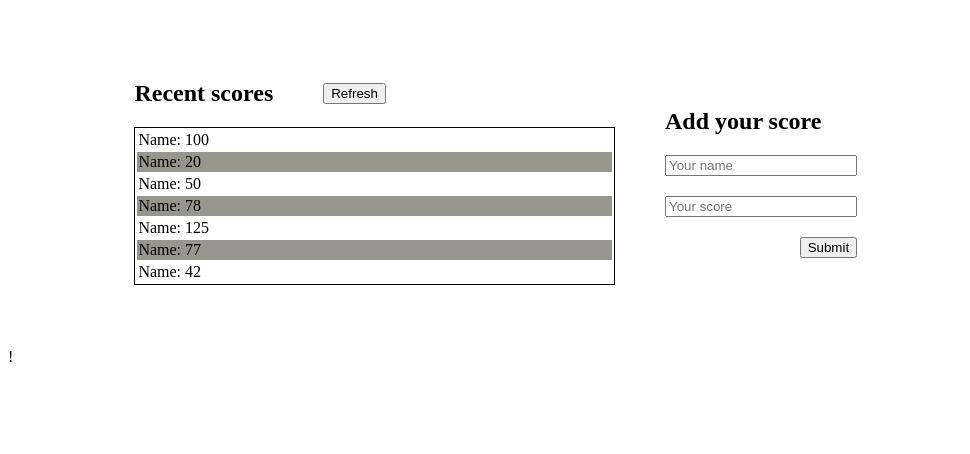
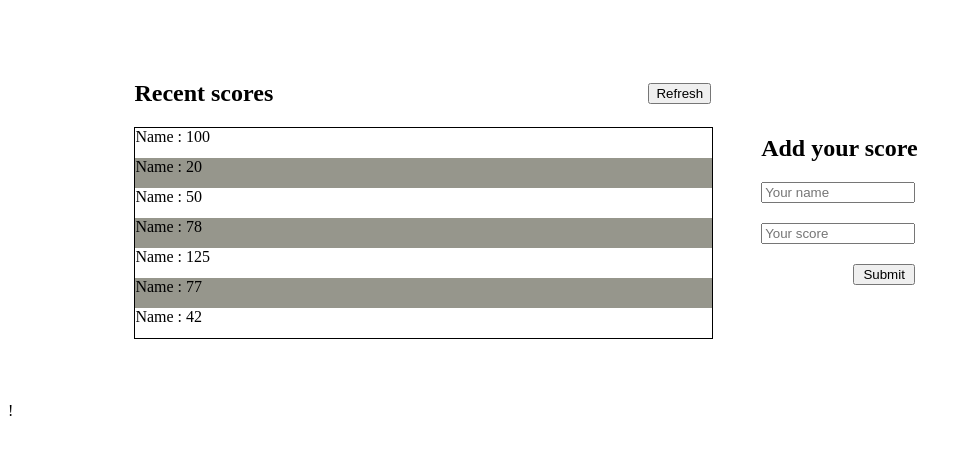
Before and after one commit to Hisoka37/Leaderboard, a website built with webpack: page src/template.html in a window 1280 px wide. Shown: the part 124-578 px from the top of the page, without its empty margins (0-970 px from the left). Built offline with nearby package versions, Linux system fonts and the light colour scheme.

Commit message:
Add scores list by using javascript modules and fix readme file structure

```diff
--- a/package.json
+++ b/package.json
@@ -6,7 +6,7 @@
   "scripts": {
     "test": "echo \"Error: no test specified\" && exit 1",
     "build": "webpack",
-    "serve": "webpack serve"
+    "serve": "webpack serve --open"
   },
   "keywords": [],
   "author": "",
--- a/src/index.js
+++ b/src/index.js
@@ -1 +1,6 @@
 import './style.css';
+import getScores from './modules/score.js';
+
+const scoresTable = document.querySelector('.scores');
+
+getScores(scoresTable);
--- /dev/null
+++ b/src/modules/score.js
@@ -0,0 +1,30 @@
+const scoreslist = [
+  { name: 'Name', score: 100 },
+  { name: 'Name', score: 20 },
+  { name: 'Name', score: 50 },
+  { name: 'Name', score: 78 },
+  { name: 'Name', score: 125 },
+  { name: 'Name', score: 77 },
+  { name: 'Name', score: 42 },
+];
+
+const getScores = (scoresTable) => {
+  scoresTable.innerHTML = '';
+  const list = document.createElement('ul');
+  list.classList = 'list-container';
+  scoresTable.appendChild(list);
+  for (let i = 0; i < scoreslist.length; i += 1) {
+    const element = document.createElement('li');
+    element.classList = 'list-element';
+    element.innerHTML = `
+        <li>
+        <span>${scoreslist[i].name}</span>
+        <span>:</span>
+        <span>${scoreslist[i].score}</span>
+      </li>
+        `;
+    list.appendChild(element);
+  }
+};
+
+export default getScores;
--- a/src/style.css
+++ b/src/style.css
@@ -13,26 +13,34 @@ h1 {
 }
 
 .container {
-  width: 50%;
+  width: 60%;
 }
 
 .recent-score {
   display: flex;
   align-items: center;
-  gap: 50px;
+  justify-content: space-between;
 }
 
-table {
+ul {
+  padding-left: 0;
+  margin: 0;
   border: 1px solid black;
   width: 100%;
+  list-style-type: none;
 }
 
-tr:nth-child(even) {
+li {
+  height: 30px;
+}
+
+li:nth-child(even) {
   background-color: rgb(150, 150, 140);
+  height: 30px;
 }
 
 .container1 {
-  width: 50%;
+  width: 40%;
 }
 
 form {
@@ -43,6 +51,6 @@ form {
 }
 
 #submitbtn {
-  width: 30%;
+  width: 40%;
   align-self: end;
 }
--- a/src/template.html
+++ b/src/template.html
@@ -17,17 +17,7 @@
         <button>Refresh</button>
       </div>
 
-      <div class="scores">
-        <table>
-          <tr><td>Name: 100</td></tr>
-          <tr><td>Name: 20</td></tr>
-          <tr><td>Name: 50</td></tr>
-          <tr><td>Name: 78</td></tr>
-          <tr><td>Name: 125</td></tr>
-          <tr><td>Name: 77</td></tr>
-          <tr><td>Name: 42</td></tr>
-        </table>
-      </div>
+      <div class="scores"></div>
     </div>
 
     <div class="container1">
```
Also changed, not shown: README.md, build/index.bundle.js, build/index.html.
